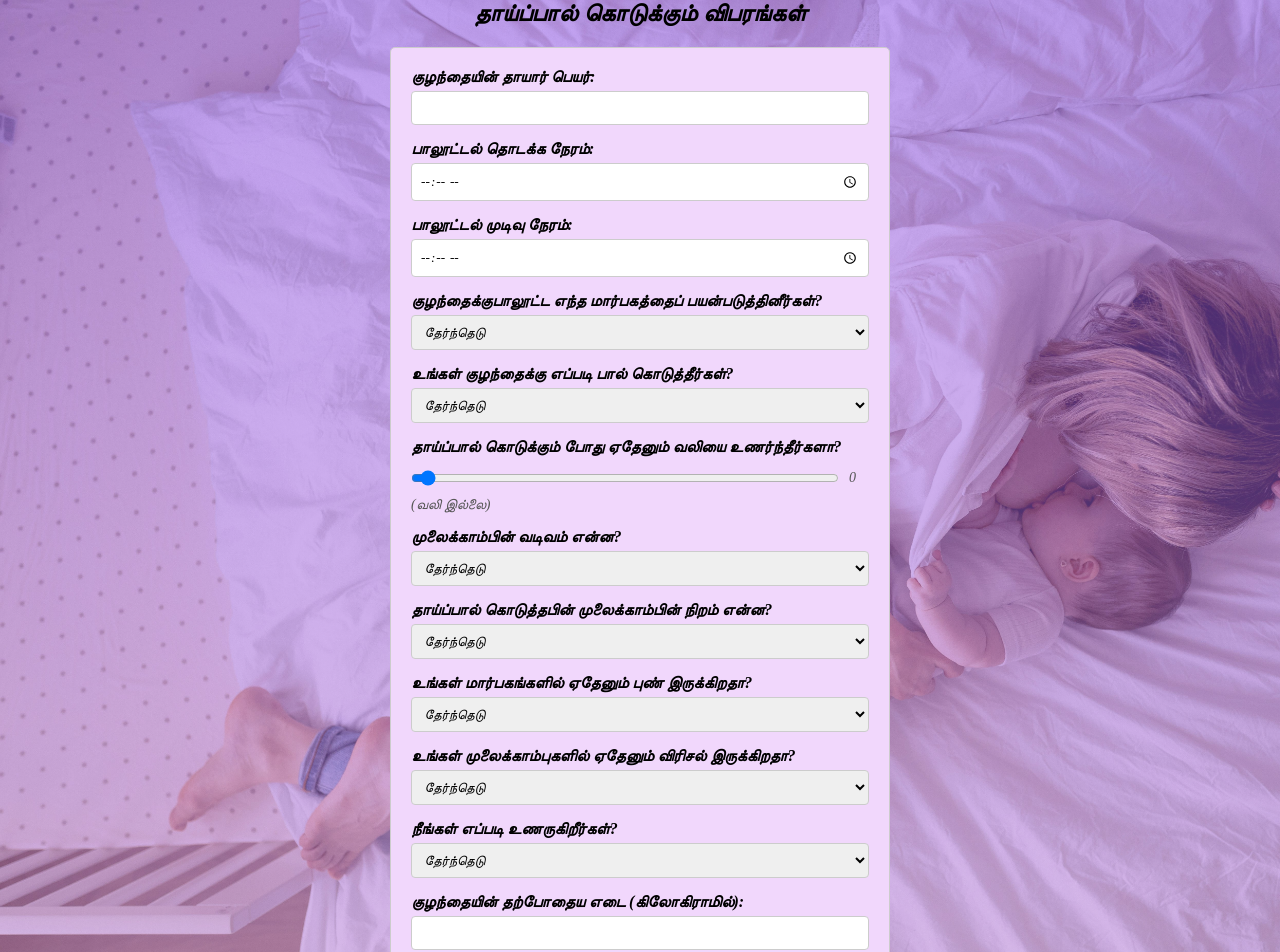
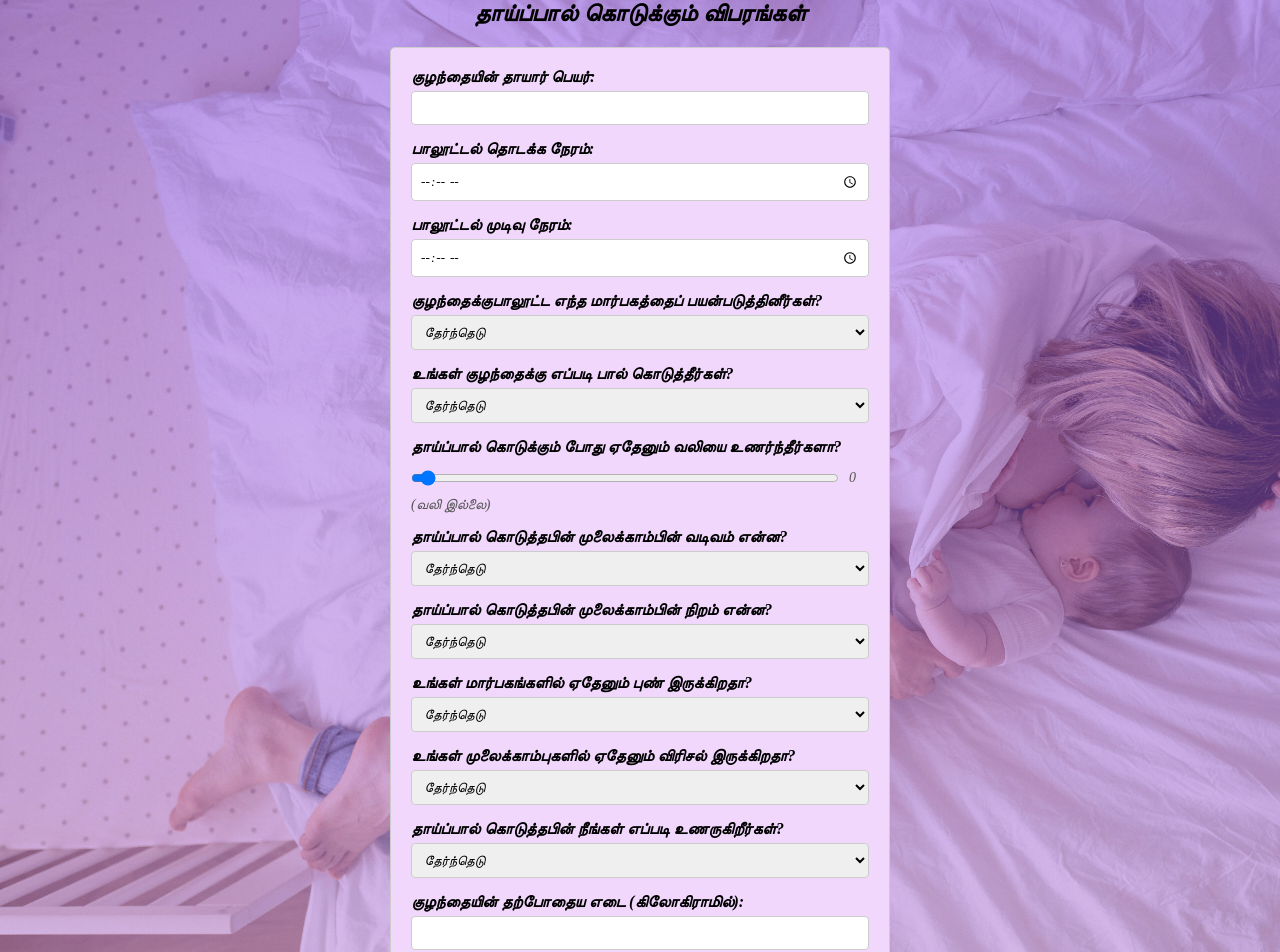
Before and after one commit to Vasundraa/shishuaagaar, a React (Create React App) app: page /Feed in a window 1280 px wide. Shown: the top 952 px of the page. Built offline with nearby package versions, Linux system fonts and the light colour scheme; no server answers; sample sign-in values are in the browser's storage; a web font is replaced by a local one.

Commit message:
Update Feed.js

```diff
--- a/src/Components/FEED/Feed.js
+++ b/src/Components/FEED/Feed.js
@@ -107,7 +107,7 @@ function Feed() {
           <span>{painLevel} ({painLevel === 0 ? 'வலி இல்லை' : painLevel >= 1 && painLevel <= 3 ? 'குறைந்த வலி' : painLevel >= 4 && painLevel <= 6 ? 'நடுத்தர வலி' : 'அதிக வலி'})</span>
         </div>
         <div>
-          <label htmlFor="nippleShape">முலைக்காம்பின் வடிவம் என்ன?</label>
+          <label htmlFor="nippleShape">தாய்ப்பால் கொடுத்தபின் முலைக்காம்பின் வடிவம் என்ன?</label>
           <select id="nippleShape" value={nippleShape} onChange={(e) => setNippleShape(e.target.value)}>
             <option value="">தேர்ந்தெடு </option>
             <option value="வட்ட வடிவ முலைக்காம்பு">வட்ட வடிவ முலைக்காம்பு</option>
@@ -140,7 +140,7 @@ function Feed() {
           </select>
         </div>
         <div>
-          <label htmlFor="feelings">நீங்கள் எப்படி உணருகிறீர்கள்?</label>
+          <label htmlFor="feelings">தாய்ப்பால் கொடுத்தபின் நீங்கள் எப்படி உணருகிறீர்கள்?</label>
           <select id="feelings" value={feelings} onChange={(e) => setFeelings(e.target.value)}>
             <option value="">தேர்ந்தெடு </option>
             <option value="நிம்மதியாக">நிம்மதியாக😇</option>
```
